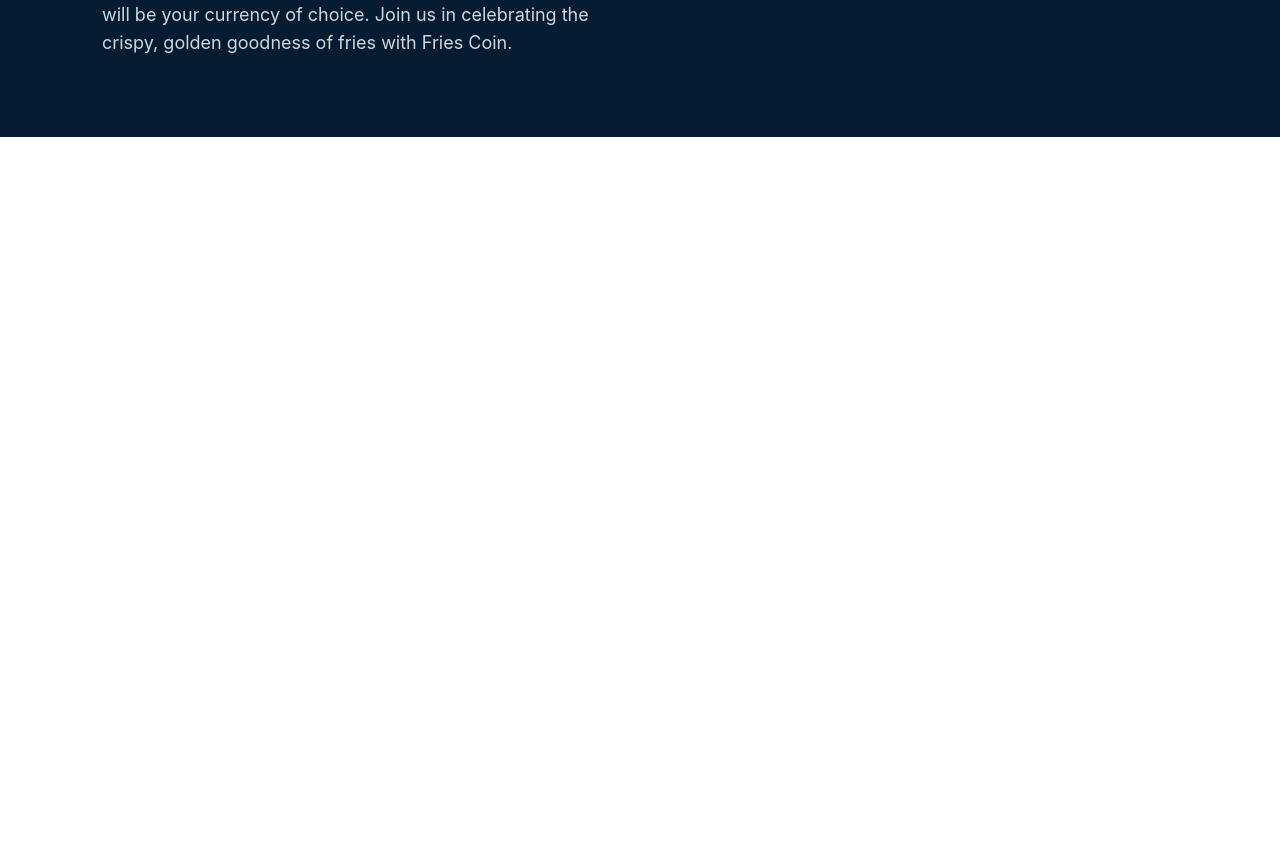
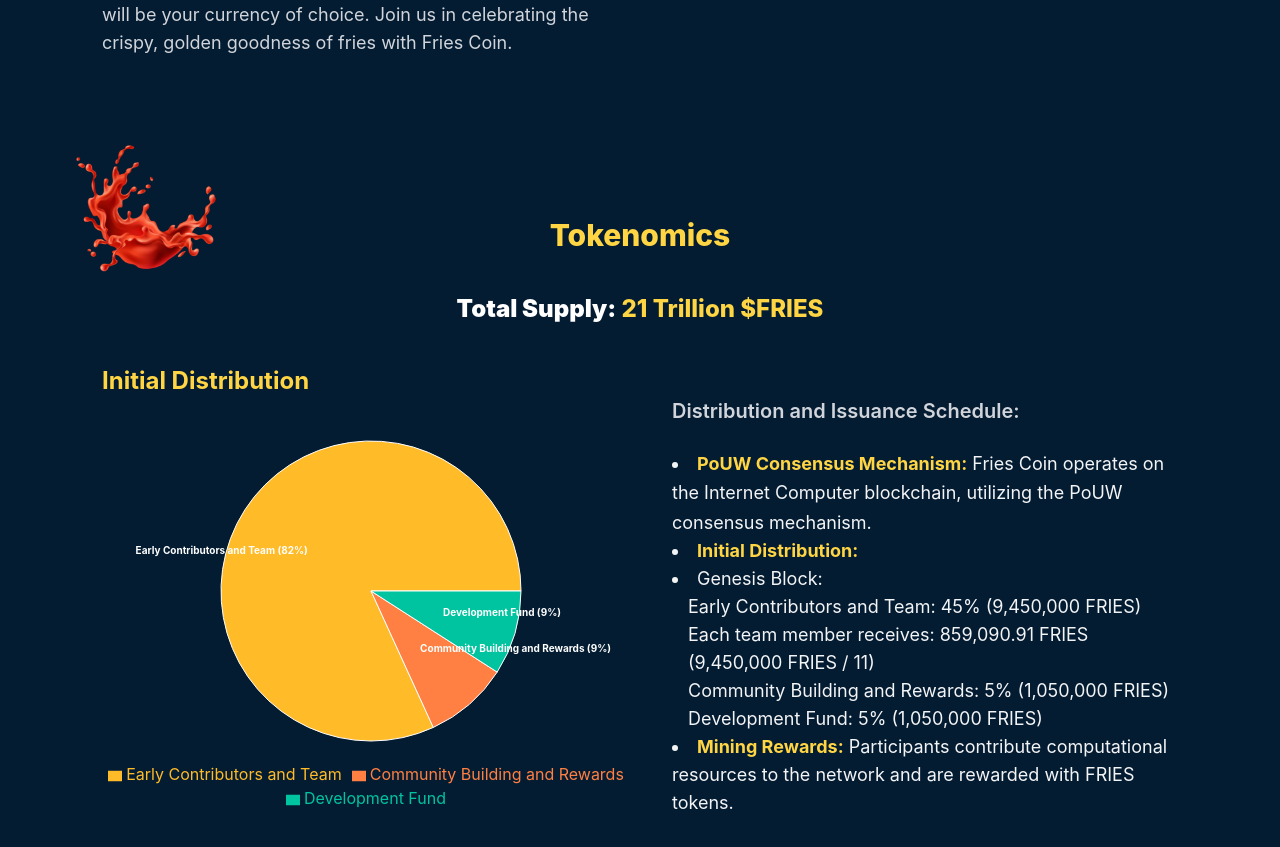
Before and after one commit to FRIES-COIN/FRIES-COIN, a React (Vite) app in the folder src/FRIES-COIN-frontend/: page / in a window 1280 px wide. Shown: the part 1660-2507 px from the top of the page. Before the commit the page ends 1797 px from the top, so only its background shows below. Built offline with nearby package versions, Linux system fonts and the light colour scheme; a web font is replaced by a local one.

Commit message:
added tokenomics

```diff
--- a/src/FRIES-COIN-frontend/package.json
+++ b/src/FRIES-COIN-frontend/package.json
@@ -18,7 +18,8 @@
     "d3-ease": "^3.0.1",
     "react": "^18.2.0",
     "react-dom": "^18.2.0",
-    "react-icons": "^5.2.1"
+    "react-icons": "^5.2.1",
+    "recharts": "^2.12.7"
   },
   "devDependencies": {
     "@types/react": "^18.2.14",
--- a/src/FRIES-COIN-frontend/src/App.jsx
+++ b/src/FRIES-COIN-frontend/src/App.jsx
@@ -3,7 +3,7 @@ import { FRIES_COIN_backend } from "declarations/FRIES-COIN-backend";
 import Hero from "./components/Hero";
 import Navbar from "./components/Navbar";
 import About from "./components/About";
-
+import Tokenomics from "./components/Tokenomics";
 function App() {
   const [greeting, setGreeting] = useState("");
 
@@ -22,6 +22,7 @@ function App() {
       <div className="mx-auto my-0 max-w-[1140px]">
         <Hero />
         <About />
+        <Tokenomics />
       </div>
     </main>
   );
--- /dev/null
+++ b/src/FRIES-COIN-frontend/src/components/Tokenomics.tsx
@@ -0,0 +1,148 @@
+import React from "react";
+import {
+  PieChart,
+  Pie,
+  Cell,
+  Tooltip,
+  ResponsiveContainer,
+  Legend,
+} from "recharts";
+import sauceImage from "../../public/sauce.png";
+
+const data = [
+  { name: "Early Contributors and Team", value: 9450000 },
+  { name: "Community Building and Rewards", value: 1050000 },
+  { name: "Development Fund", value: 1050000 },
+];
+
+const COLORS = ["#FFBB28", "#FF8042", "#00C49F"];
+
+const renderCustomizedLabel = ({
+  cx,
+  cy,
+  midAngle,
+  innerRadius,
+  outerRadius,
+  percent,
+  index,
+}: any) => {
+  const RADIAN = Math.PI / 180;
+  const radius = innerRadius + (outerRadius - innerRadius) * 0.5;
+  const x = cx + radius * Math.cos(-midAngle * RADIAN);
+  const y = cy + radius * Math.sin(-midAngle * RADIAN);
+
+  return (
+    <text
+      x={x}
+      y={y}
+      fill="white"
+      fontSize={10}
+      fontWeight="bold"
+      textAnchor={x > cx ? "start" : "end"}
+      dominantBaseline="central"
+    >
+      {`${data[index].name} (${(percent * 100).toFixed(0)}%)`}
+    </text>
+  );
+};
+
+const Tokenomics: React.FC = () => {
+  return (
+    <div className=" py-20 px-4 sm:px-6 lg:px-8 relative">
+      <div className="max-w-7xl mx-auto">
+        <h2 className="text-3xl font-extrabold text-[#ffd543] text-center">
+          Tokenomics
+        </h2>
+        <div className="mt-10">
+          <p className="mt-4 text-2xl text-[#ffd543] font-extrabold text-center">
+            <strong className="text-white">Total Supply:</strong> 21 Trillion
+            $FRIES
+          </p>
+        </div>
+        <div className="mt-10">
+          <h3 className="text-2xl font-bold text-[#ffd543]">
+            Initial Distribution
+          </h3>
+          <div className="flex flex-col md:flex-row items-center justify-between">
+            <div className="w-full md:w-1/2">
+              <ResponsiveContainer width="100%" height={400}>
+                <PieChart>
+                  <Pie
+                    data={data}
+                    cx="50%"
+                    cy="50%"
+                    label={renderCustomizedLabel}
+                    labelLine={false}
+                    outerRadius={150}
+                    fill="#8884d8"
+                    dataKey="value"
+                  >
+                    {data.map((entry, index) => (
+                      <Cell
+                        key={`cell-${index}`}
+                        fill={COLORS[index % COLORS.length]}
+                      />
+                    ))}
+                  </Pie>
+                  <Tooltip />
+                  <Legend />
+                </PieChart>
+              </ResponsiveContainer>
+            </div>
+            <div className="w-full md:w-1/2 mt-6 md:mt-0 md:pl-8">
+              <h4 className="text-xl font-semibold text-gray-300">
+                Distribution and Issuance Schedule:
+              </h4>
+              <ul className="mt-2 text-lg text-gray-100 py-4 list-disc list-inside">
+                <li className="leading-relaxed">
+                  <strong className="text-[#ffd543]">
+                    PoUW Consensus Mechanism:
+                  </strong>{" "}
+                  Fries Coin operates on the Internet Computer blockchain,
+                  utilizing the PoUW consensus mechanism.
+                </li>
+                <li>
+                  <strong className="text-[#ffd543]">
+                    Initial Distribution:
+                  </strong>
+                  <ul className="list-inside list-disc">
+                    <li>
+                      <span>Genesis Block:</span>
+                      <ul className="list-inside list-item pl-4">
+                        <li>
+                          Early Contributors and Team: 45% (9,450,000 FRIES)
+                        </li>
+                        <li>
+                          Each team member receives: 859,090.91 FRIES (9,450,000
+                          FRIES / 11)
+                        </li>
+                        <li>
+                          Community Building and Rewards: 5% (1,050,000 FRIES)
+                        </li>
+                        <li>Development Fund: 5% (1,050,000 FRIES)</li>
+                      </ul>
+                    </li>
+                  </ul>
+                </li>
+                <li>
+                  <strong className="text-[#ffd543]">Mining Rewards:</strong>{" "}
+                  Participants contribute computational resources to the network
+                  and are rewarded with FRIES tokens.
+                </li>
+              </ul>
+            </div>
+          </div>
+        </div>
+      </div>
+      <div className="position absolute md:top-0 md:left-0 top-5 left-5">
+        <img
+          src={sauceImage}
+          alt="sauce image"
+          className="md:w-40 h-auto w-20"
+        />
+      </div>
+    </div>
+  );
+};
+
+export default Tokenomics;
```
